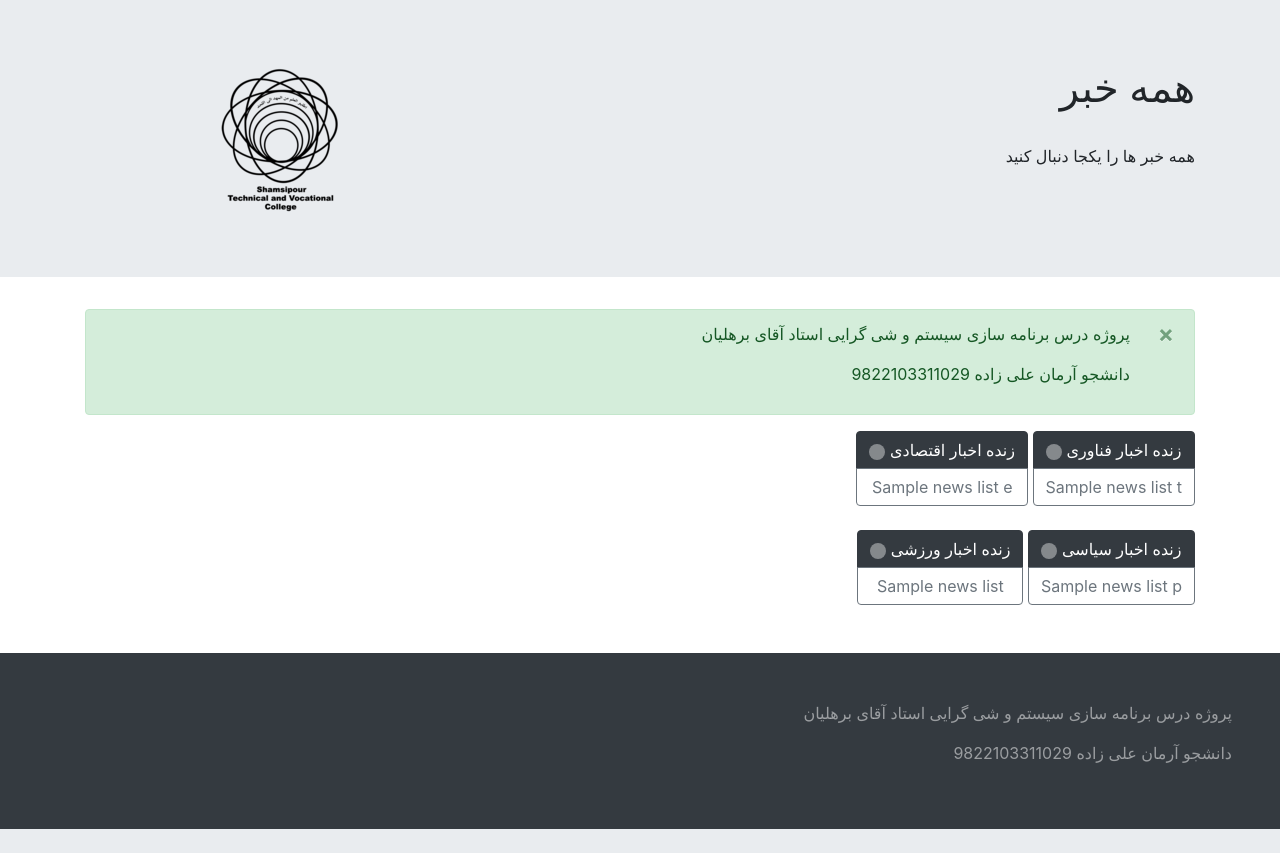
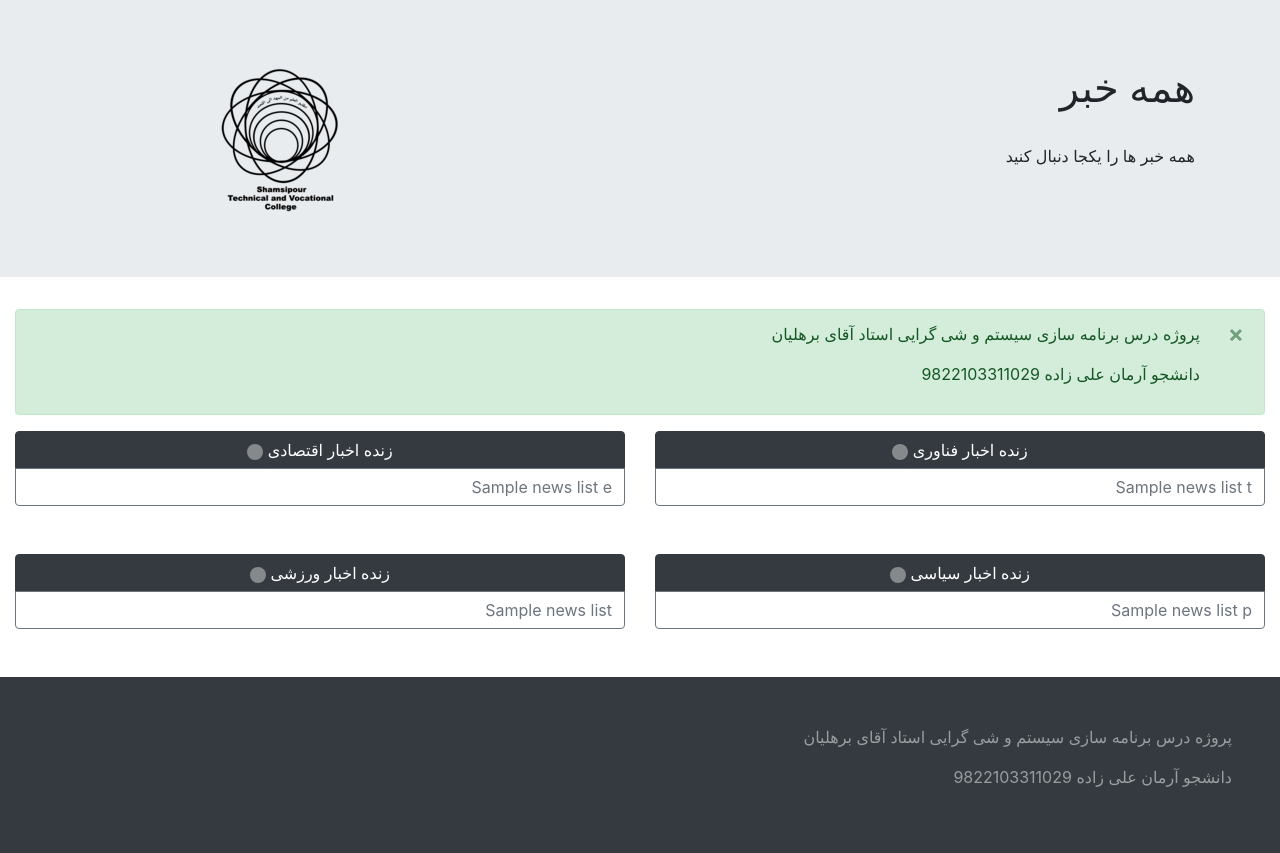
Before and after one commit to al-arman200/Allnews, a Django app: template allnews/onlinenews/templates/onlinenews/index.html in a window 1280 px wide. Before the commit the page ends 829 px from the top, so only its background shows below. Run offline with Django 3.2, Linux system fonts and the light colour scheme; the template is opened without the code that fills it: most values are stand-ins (such as "Sample title", 1, 10 or a date in 2020); parts of the project's set-up code (start-up, migrations or seed data) failed here and were passed over; some libraries are stand-ins or nearby versions.

Commit message:
fix show news

```diff
--- a/allnews/onlinenews/templates/onlinenews/index.html
+++ b/allnews/onlinenews/templates/onlinenews/index.html
@@ -16,7 +16,9 @@
             <div class="container">
                 <div class="row">
                     <div class="col">
-                        <img src="sh2.png" class="rounded"  alt="">
+                        {% load static %}
+                        <img src="{% static 'onlinenews/sh2.png' %}" class="rounded"  alt="">
+
                     </div>
                     <div class="col">
                     </div>
@@ -27,63 +29,76 @@
                         <p>همه خبر ها را یکجا دنبال کنید</p>
                     </div>
                 </div>
-
-
             </div>
         </div>
 
-          <div class="container text-right">
+          <div class="container-fluid text-right">
             <div class="alert alert-success alert-dismissible fade show">
                 <button type="button" class="close" data-dismiss="alert">&times;</button>
                 <p>پروژه درس برنامه سازی سیستم و شی گرایی استاد آقای برهلیان</p>
                 <p>دانشجو آرمان علی زاده 9822103311029</p>
             </div>
-
-            <div class="btn-group-vertical ">
+            <div class="row">
+              <div class="col">
+                <div class="btn-group-vertical w-100">
                 <button class="btn btn-dark" >
                     <span class="spinner-grow spinner-grow-sm"></span>
                     زنده اخبار اقتصادی
                 </button>
 
                   {% for title,link in latest_news_list_E %}
-                      <a target="_blank"  href="{{ link }}" class="btn btn-outline-secondary" role="button">{{ title }}</a>
+                  <a target="_blank"  href="{{ link }}" class="btn btn-outline-secondary text-right" role="button">{{ title }}</a>
                   {% endfor %}
                 </div>
-              <div class="btn-group-vertical">
+              </div>
+              <div class="col">
+                <div class="btn-group-vertical w-100">
                   <button class="btn btn-dark" >
                     <span class="spinner-grow spinner-grow-sm"></span>
                     زنده اخبار فناوری
                   </button>
 
                     {% for title,link in latest_news_list_T %}
-                      <a target="_blank"  href="{{ link }}" class="btn btn-outline-secondary" role="button">{{ title }}</a>
+                    <a target="_blank"  href="{{ link }}" class="btn btn-outline-secondary text-right" role="button">{{ title }}</a>
                     {% endfor %}
 
                 </div>
+              </div>
+            </div>
                     <br><br>
-              <div class="btn-group-vertical">
+            <div class="row">
+                <div class="col">
+                  <div class="btn-group-vertical w-100">
                   <button class="btn btn-dark" >
                     <span class="spinner-grow spinner-grow-sm"></span>
                     زنده اخبار ورزشی
                   </button>
 
                     {% for title,link in latest_news_list_S %}
-                      <a target="_blank"  href="{{ link }}" class="btn btn-outline-secondary" role="button">{{ title }}</a>
+                    <a target="_blank"  href="{{ link }}" class="btn btn-outline-secondary text-right" role="button">{{ title }}</a>
                     {% endfor %}
+
                   </div>
-              <div class="btn-group-vertical text-right">
+                </div>
+
+              <div class="col">
+                <div class="btn-group-vertical text-right w-100">
                   <button class="btn btn-dark" >
                     <span class="spinner-grow spinner-grow-sm"></span>
                     زنده اخبار سیاسی
                   </button>
 
                     {% for title,link in latest_news_list_P %}
-                      <a target="_blank"  href="{{ link }}" class="btn btn-outline-secondary" role="button">{{ title }}</a>
+                    <a target="_blank"  href="{{ link }}" class="btn btn-outline-secondary text-right" role="button">{{ title }}</a>
                     {% endfor %}
 
                 </div>
                 </div>
-            <br> <br>
+              </div>
+              </div>
+          </div>
+            </div>
+            <br><br>
           <div class="container-fluid bg-dark p-5 top text-white-50  text-right">
             <p>پروژه درس برنامه سازی سیستم و شی گرایی استاد آقای برهلیان</p>
             <p>دانشجو آرمان علی زاده 9822103311029</p>
```
Lines whose indentation alone changed are shown as unchanged.
